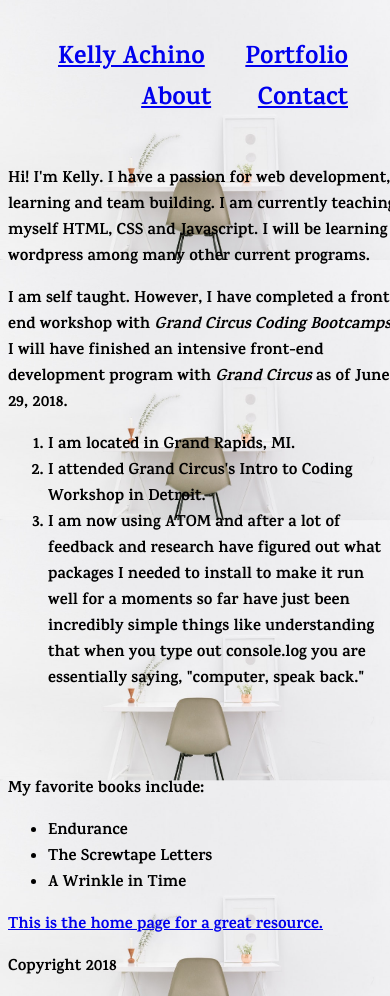
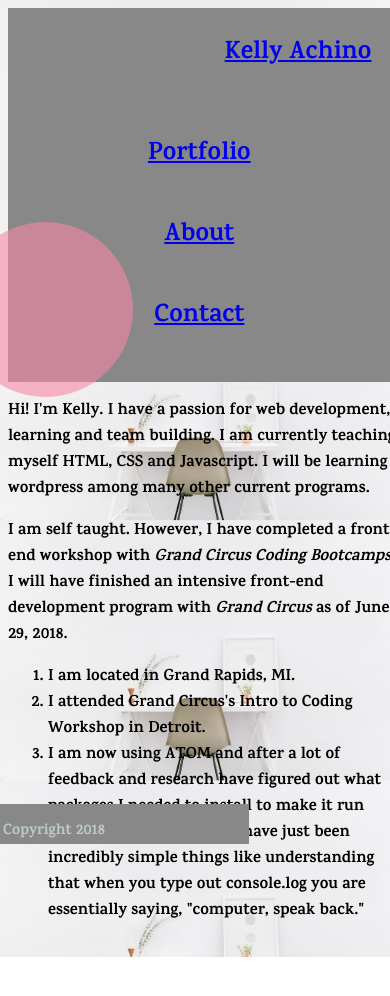
Before and after one commit to achinok/Achino-Portfolio, a plain HTML site: page about.html in a window 390 px wide. After the commit the page ends 957 px from the top, so only its background shows below. Drawn offline with Linux system fonts and the light colour scheme.

Commit message:
responsive header

```diff
--- a/about.html
+++ b/about.html
@@ -9,15 +9,14 @@
     <meta name="viewport" content="width=device-width, initial-scale=1.0">
 </head>
 <header>
-    <div class="tabs">
-      <div class="navbar-container">
-        <a href="index.html" class="navKelly">Kelly Achino</a>
-        <a href="portfolio.html" class="restNav">Portfolio</a>
-        <a href="about.html" class="restNav">About</a>
-        <a href="contact.html" class="restNav">Contact</a>
-      </div>
-    </div>
-  </header>
+  <a href="index.html" class="navKelly">Kelly Achino</a>
+  <div class="restNav">
+    <a href="portfolio.html" class="rightNav">Portfolio</a>
+    <a href="about.html" class="rightNav">About</a>
+    <a href="contact.html" class="rightNav">Contact</a>
+  </div>
+  </div>
+</header>
 <body class="indexPara">
     <p>Hi! I'm Kelly. I have a passion for web development, learning and team building. I am currently teaching myself HTML, CSS
       and Javascript. I will be learning wordpress among many other current programs.</p>
@@ -30,7 +29,11 @@
     <li>I am now using ATOM and after a lot of feedback and research have figured out what packages I needed to install to make it run well for a moments so far have just been incredibly simple things like understanding that when you type out console.log you are essentially saying, "computer, speak back." </li>
   </ol>
 
-  <br></br>
+  <div class="circleLogo">
+    <div class="circle1">
+    <div class="circle2">
+    <div class="circle3">
+  </div>
 
   <p> My favorite books include: </p>
     <ul>
--- a/contact.html
+++ b/contact.html
@@ -9,21 +9,20 @@
   <meta name="viewport" content="width=device-width, initial-scale=1.0">
 </head>
 <header>
-    <div class="tabs">
-      <div class="navbar-container">
-        <a href="index.html" class="navKelly">Kelly Achino</a>
-        <a href="portfolio.html" class="restNav">Portfolio</a>
-        <a href="about.html" class="restNav">About</a>
-        <a href="contact.html" class="restNav">Contact</a>
-      </div>
-    </div>
-  </header>
+  <a href="index.html" class="navKelly">Kelly Achino</a>
+  <div class="restNav">
+    <a href="portfolio.html" class="rightNav">Portfolio</a>
+    <a href="about.html" class="rightNav">About</a>
+    <a href="contact.html" class="rightNav">Contact</a>
+  </div>
+  </div>
+</header>
 
 <body id="contact">
   <p>Feel free to contact me in whichever method is best for you.</p>
 
   <div>
-    <form id="form1">
+    <form action="mailto:kelly.achino@gmail.com" method="post" enctype="text/plain">
     <p>First Name:</p>
       <input type="text" name="firstname" value="John">
     <p>Last Name:</p>
@@ -37,11 +36,7 @@
   <p><strong>email:</strong> kelly.achino@gmail.com</p>
   <p><strong>phone:</strong> 810-623-6633</p>
 
-  <div id="link1">
-    <a href="in.png">
-      <img border="0" alt="linkedin" src="images/linkedin.png" width="100" height="100">
-    </a>
-  </div>
+
 
 </body>
 
--- a/index.html
+++ b/index.html
@@ -11,12 +11,13 @@
 </head>
 
 <header>
-    <div class="navbar-container">
-      <a href="index.html" class="navKelly">Kelly Achino</a>
-      <a href="portfolio.html" class="restNav">Portfolio</a>
-      <a href="about.html" class="restNav">About</a>
-      <a href="contact.html" class="restNav">Contact</a>
-    </div>
+  <a href="index.html" class="navKelly">Kelly Achino</a>
+  <div class="restNav">
+    <a href="portfolio.html" class="rightNav">Portfolio</a>
+    <a href="about.html" class="rightNav">About</a>
+    <a href="contact.html" class="rightNav">Contact</a>
+  </div>
+  </div>
 </header>
 
 <body>
--- a/stylesheet.css
+++ b/stylesheet.css
@@ -14,6 +14,7 @@ body{
   width: 100%;
   height: auto;
 }
+
 .kellyBrand {
   display: block;
   text-align: center;
@@ -24,29 +25,42 @@ h1, h2{
   display: block;
   align-content: center;
 }
+
 header {
-  text-align: right;
-  padding: 30px;
-  background-image: "images/copper.jpg";
-  color: black;
-  position: -webkit-sticky;
+  display: flex;
+  padding: 5px;
+  background-color: #888;
   position: sticky;
   top: 0;
   font-size: 25px;
 }
+.restNav{
+  display: inline-block;
+  margin-left: 55%;
+  padding: 20px;
+}
 .navKelly{
-  float: left;
-  padding-left: 20px;
+  padding: 20px;
 }
-.restNav{
+.rightNav{
   padding: 20px;
+
 }
 
 .indexPara{
   display: block;
 }
 
-
+footer {
+  color: #BDCCC6;
+  text-align: center;
+  width: 100%;
+  height: 40px;
+  background-color: #888;
+  position: fixed;
+  bottom: 0;
+  font-size: 15px;
+}
 
 
 @font-face {
@@ -65,7 +79,7 @@ font-family: Karma-Medium;
     color: #BDCCC6;
   }
   a:hover {
-    color: #10291c02;
+    color: darkgrey;
   }
   a:active {
     color: #687F75;
@@ -79,7 +93,6 @@ font-family: Karma-Bold;
 
 #form1 {
  text-align: center;
- border: 1px solid black;
  padding: 1px;
 }
 
@@ -92,12 +105,63 @@ font-family: Karma-Bold;
   border-radius: none;
 }
 
+.circleLogo{
+  float: right;
+}
+
+.circle1 {
+  height: 175px;
+  width: 175px;
+  background: rgba(247, 136, 167, 0.6);
+  border-radius: 50%;
+  position: absolute;
+  top: 222px;
+  right: 257px;
+}
+
+.circle2 {
+  height: 75px;
+  width: 75px;
+  background: rgba(207, 130, 213, 0.6);
+  border-radius: 50%;
+  position: absolute;
+  top: 245px;
+  right: 199px;
+}
+
+.circle3 {
+  height: 100px;
+  width: 100px;
+  background: rgba(247, 193, 162, 0.7);
+  border-radius: 50%;
+  position: absolute;
+  top: 299px;
+  right: 199px;
+}
+
 
 @media only screen and (max-width: 600px) {
 header{
   display: block;
   align-items: center;
   justify-content: center;
+}
+.rightNav {
+  display: block;
+  text-align: center;
+  float: center;
+  height: 30%;
+}
+.navKelly {
+  display: block;
+  text-align: center;
+  float: center;
+  margin-left: 50%;
+}
+.restNav{
+    display: inline-block;
+    margin-left: 25%;
+    padding: 20px;
 }
 
 body {
```
Also changed, not shown: portfolio.html (+8 -9 lines).
